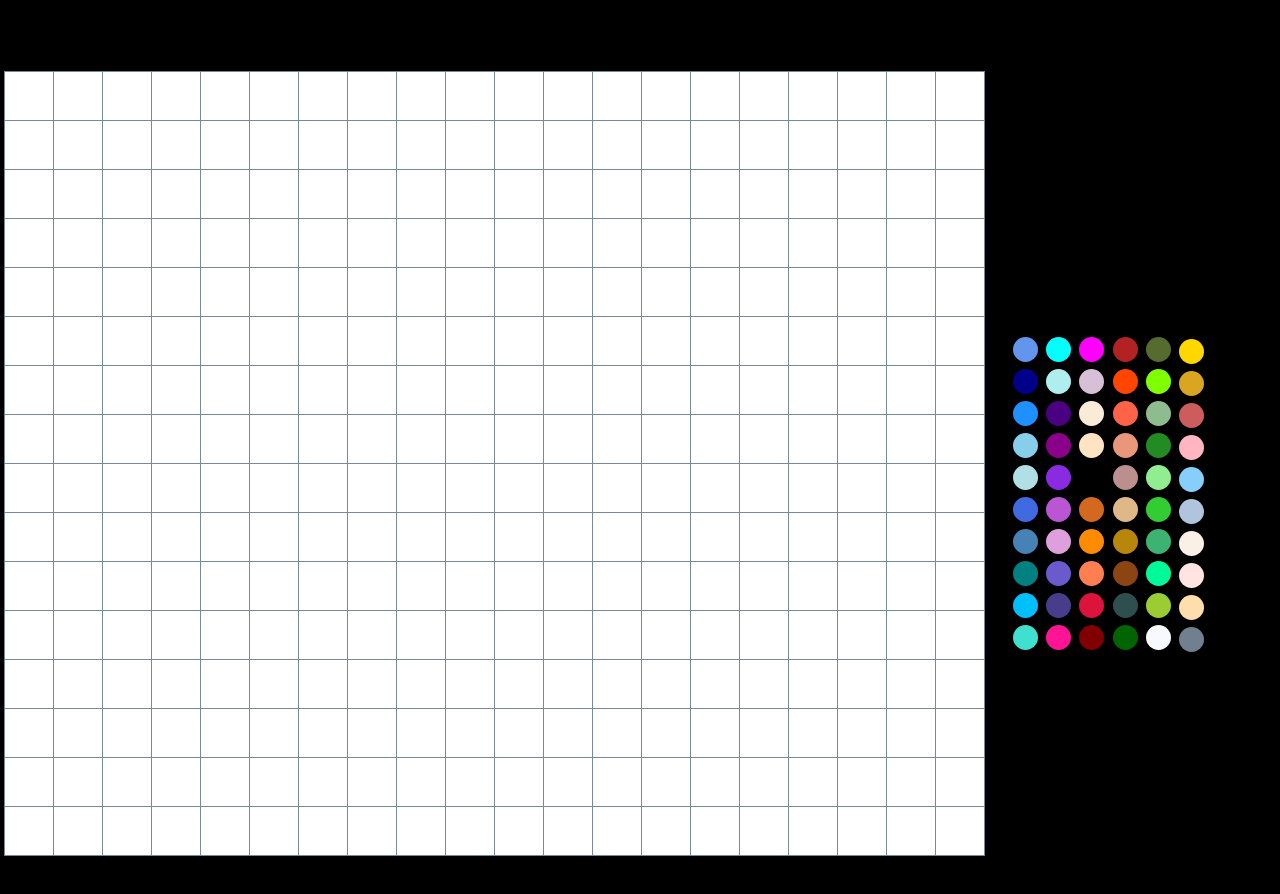
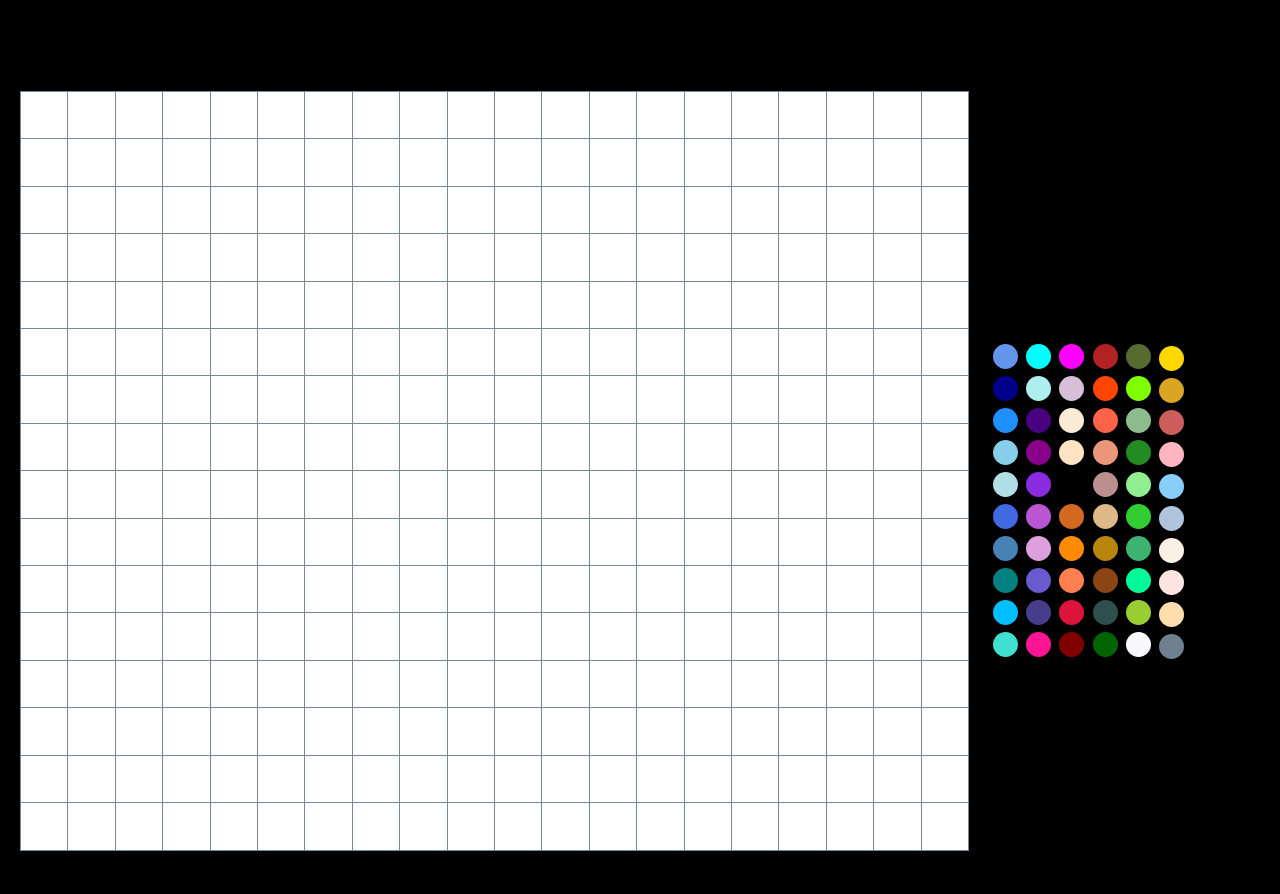
Before and after one commit to rdkulp/next-stitch, a Next.js app: page / in a window 1280 px wide. Shown: the top 894 px of the page. Built offline with nearby package versions, Linux system fonts and the light colour scheme.

Commit message:
Slight adjustments to board and picker placement on desktop

```diff
--- a/app/globals.css
+++ b/app/globals.css
@@ -100,6 +100,8 @@ main {
 @media screen and (min-width: 768px) {
   main {
     flex-direction: row;
+    padding: 20px;
+    justify-content: space-around;
   }
 
   .color-picker {
```
